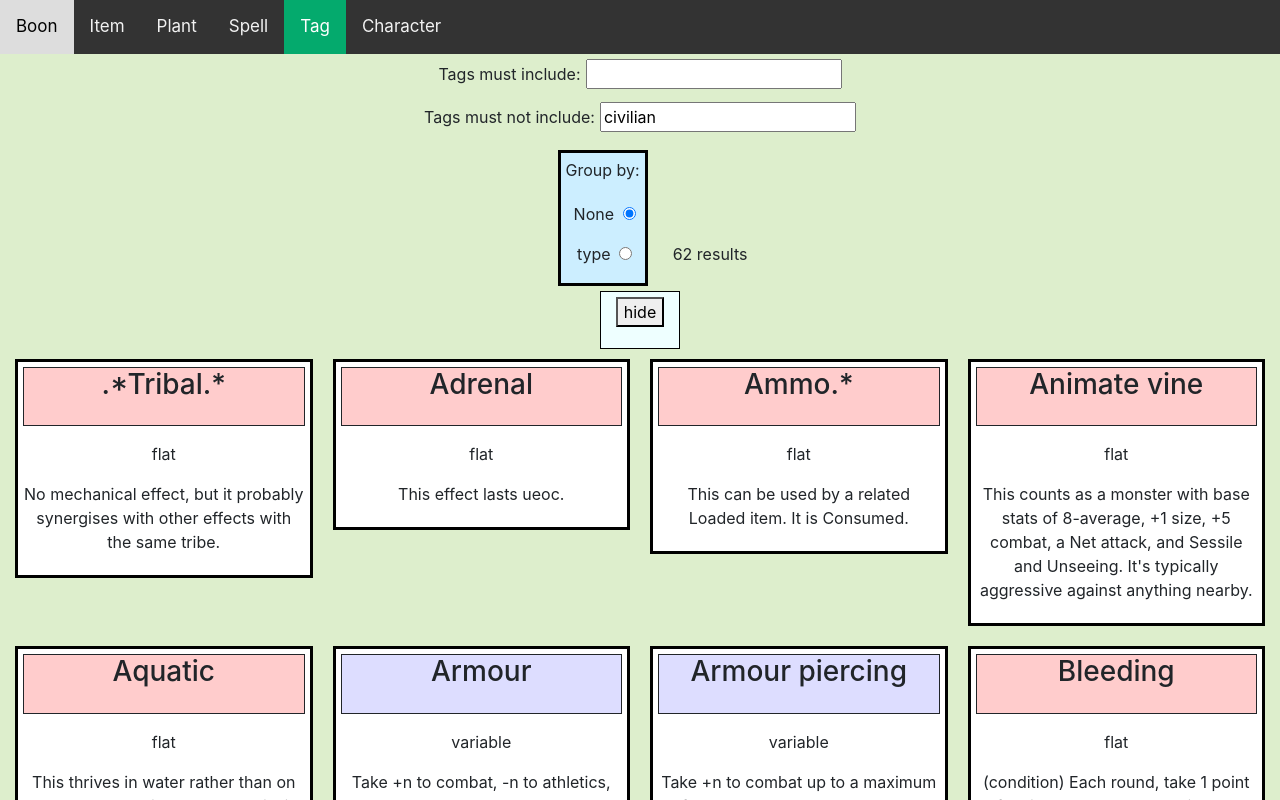
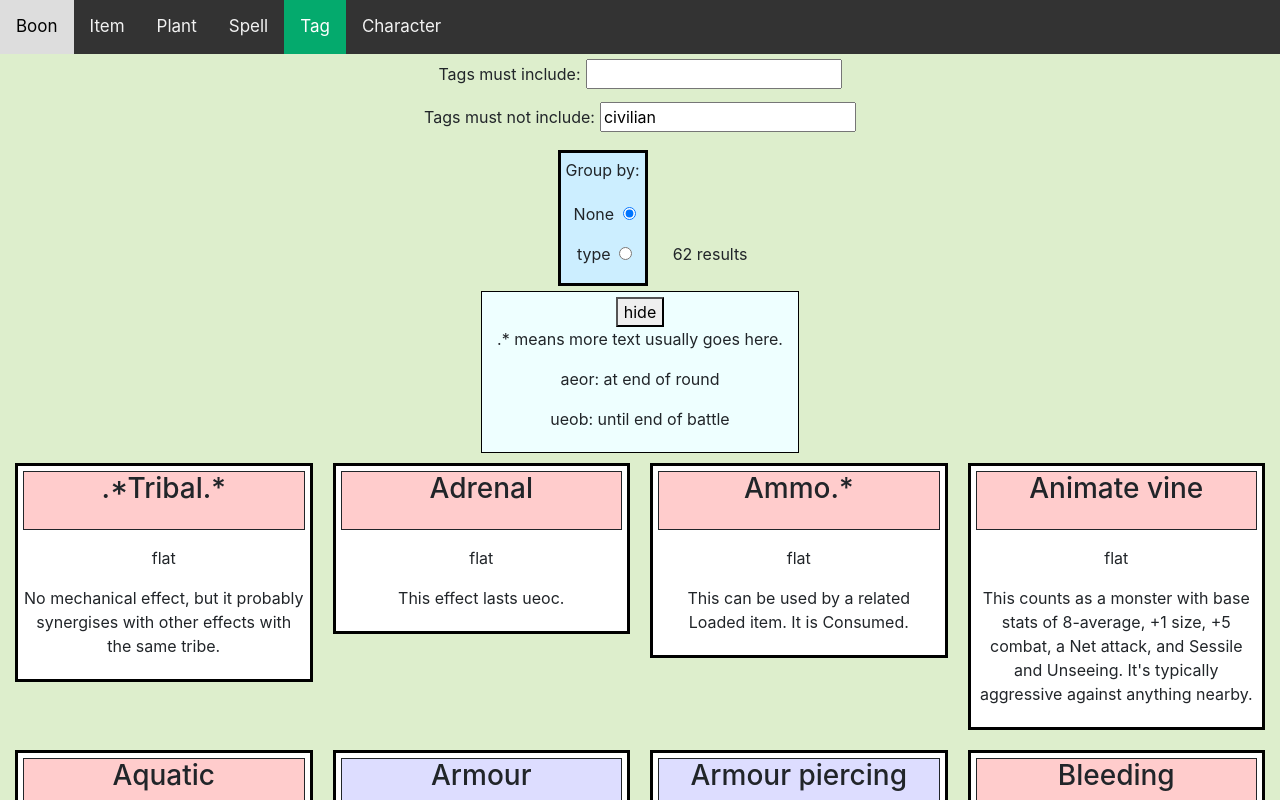
Before and after one commit to MarkGN/pantheont-frontend, a React (Create React App) app: page /tag in a window 1280 px wide. Shown: the top 800 px of the page. Built offline with nearby package versions, Linux system fonts and the light colour scheme.

Commit message:
bugfixes

```diff
--- a/src/components/Card.tsx
+++ b/src/components/Card.tsx
@@ -43,7 +43,7 @@ function styling(props : CardProps) {
 function tooltipify(tag : string, key : string) {
   let text = tag.split(":");
   const shownText = text[0];
-  const keyText = (text.length === 1) ? shownText : text[1];
+  const keyText = (text.length === 1) ? shownText.toLowerCase() : text[1];
   const toolTipText = (tags.find(t => new RegExp("^"+t.name.toLowerCase()+"$").test(keyText)) || {}).text;
   if (toolTipText) {
     return <span className="my-tooltip" key={key}><i>{shownText}</i>
--- a/src/data/legend.json
+++ b/src/data/legend.json
@@ -34,7 +34,7 @@
     "Blue magic affects knowledge: both acquiring it for oneself, or obscuring it from others. It's governed by MET.",
     "Purple magic governs the undead, summons, and mind control. It's governed by MAS. It's illegal under Hebai's law."
   ],
-  "tags": [
+  "tag": [
     ".* means more text usually goes here.",
     "aeor: at end of round",
     "ueob: until end of battle"
```
